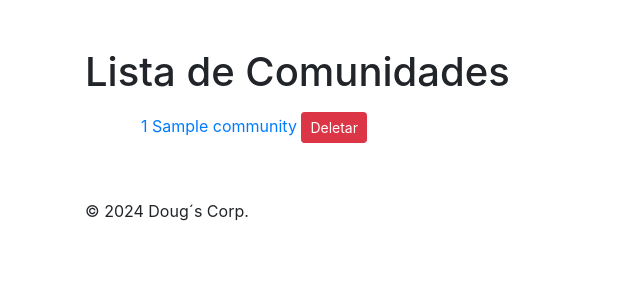
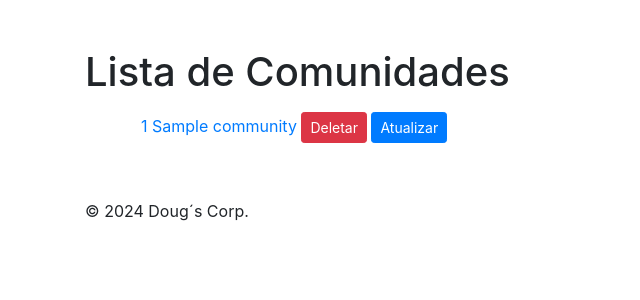
Before and after one commit to fabiomirs/eco-da-mata, a Django app: page /comunidade/ in a window 1280 px wide. Shown: the part 56-356 px from the top of the page, without its empty margins (0-640 px from the left). Run offline with Django 3.2, Linux system fonts and the light colour scheme; tables that the repository leaves empty hold one stand-in row (values such as "Sample post"); some libraries are stand-ins or nearby versions.

Commit message:
:sparkles: feat: adiciona botão para atualizar dados de comunidade.

```diff
--- a/community_app/templates/registred_communities.html
+++ b/community_app/templates/registred_communities.html
@@ -13,9 +13,11 @@
               {% csrf_token %}
               <button type="submit" class="btn btn-danger btn-sm">Deletar</button>
             </form>
+            <form action="{% url 'update_community' community.pk %}" method="get" style="display:inline;">
+              <button type="submit" class="btn btn-primary btn-sm">Atualizar</button>
+            </form>
         </li>
       {% endfor %}
     </ul>
-
 </section>
 {% endblock %}
```
